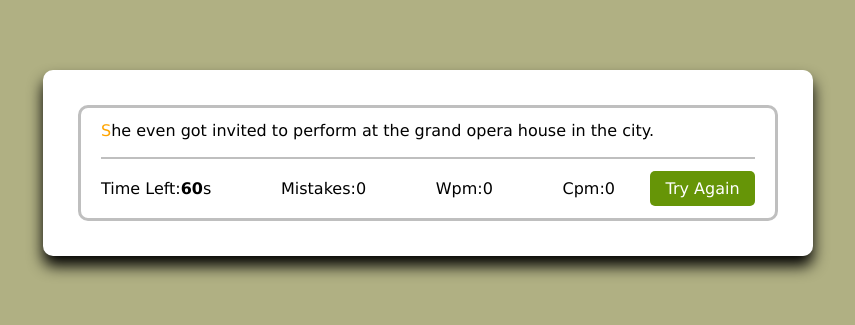
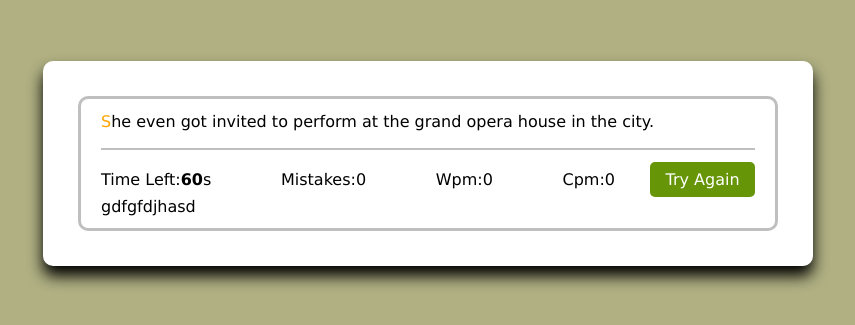
Before and after one commit to DeepanshuLodhi/TypoTest, a plain HTML site: page type.html in a window 1280 px wide. Shown: the part 237-562 px from the top of the page, without its empty margins (212-1067 px from the left). Drawn offline with Linux system fonts and the light colour scheme.

Commit message:
testing commit

```diff
--- a/type.html
+++ b/type.html
@@ -33,6 +33,7 @@
             </li>
           </ul>
           <button>Try Again</button>
+          <p>gdfgfdjhasd</p>
         </div>
       </div>
     </div>
```
